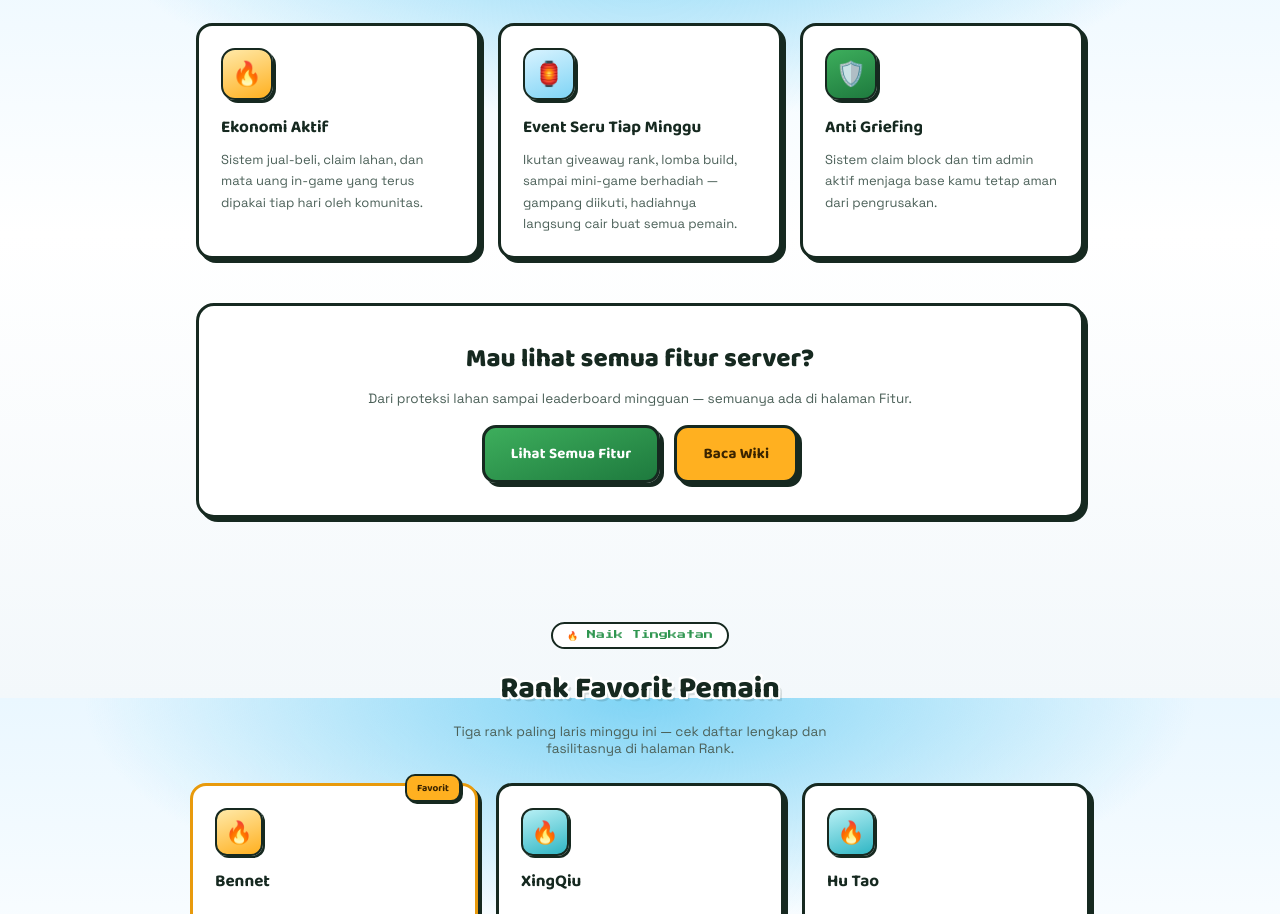
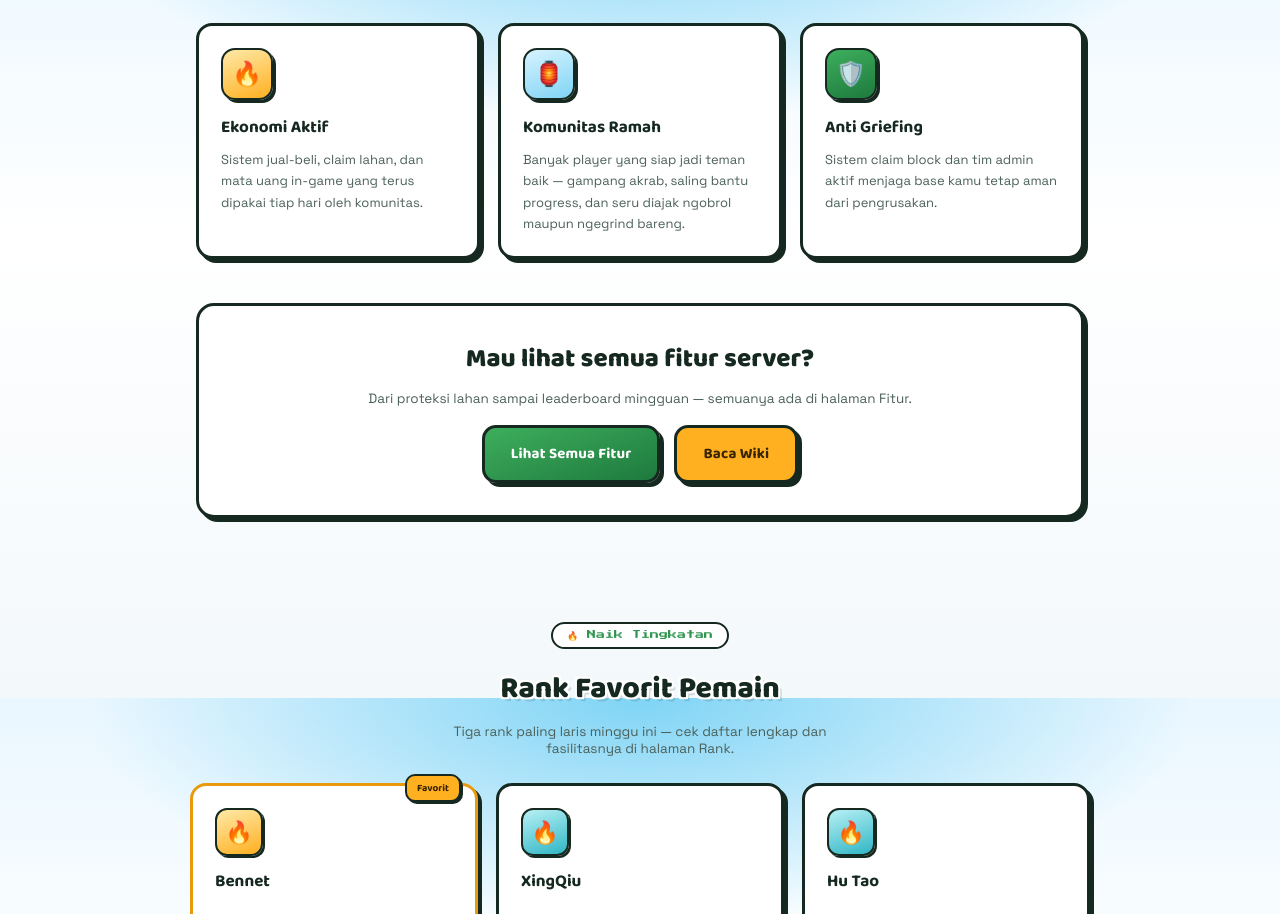
Before and after one commit to AlfanWinata/Hu-taoWeb2-redesign, a plain HTML site: page index.html in a window 1280 px wide. Shown: the part 902-1816 px from the top of the page. Drawn offline with Linux system fonts and the light colour scheme; no server answers.

Commit message:
Update index.html

```diff
--- a/index.html
+++ b/index.html
@@ -114,8 +114,8 @@
     </div>
     <div class="feature-card scroll-reveal" style="transition-delay:.05s">
       <div class="feature-icon fi-sky">🏮</div>
-      <h3>Event Seru Tiap Minggu</h3>
-      <p>Ikutan giveaway rank, lomba build, sampai mini-game berhadiah — gampang diikuti, hadiahnya langsung cair buat semua pemain.</p>
+      <h3>Komunitas Ramah</h3>
+      <p>Banyak player yang siap jadi teman baik — gampang akrab, saling bantu progress, dan seru diajak ngobrol maupun ngegrind bareng.</p>
     </div>
     <div class="feature-card scroll-reveal" style="transition-delay:.1s">
       <div class="feature-icon fi-green">🛡️</div>
```
